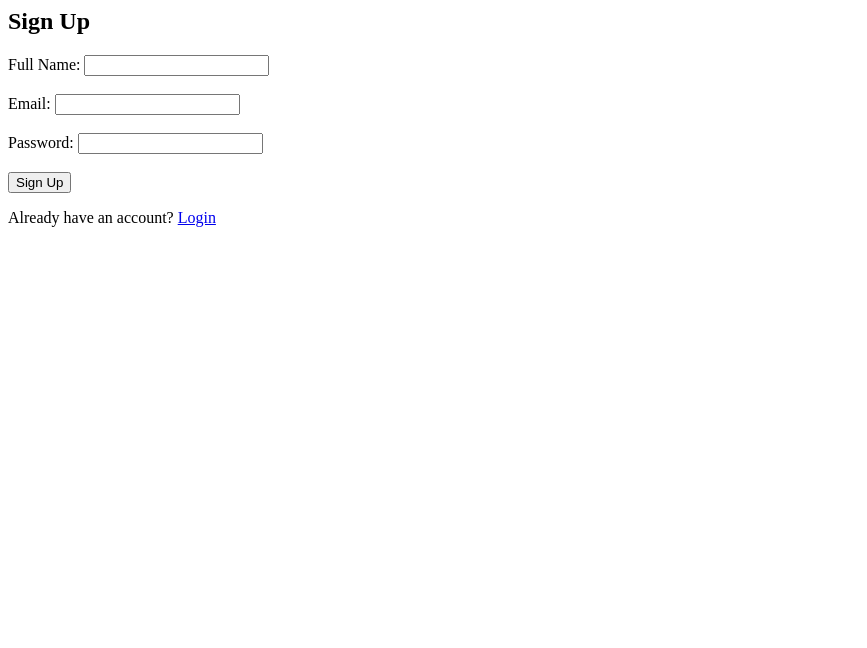
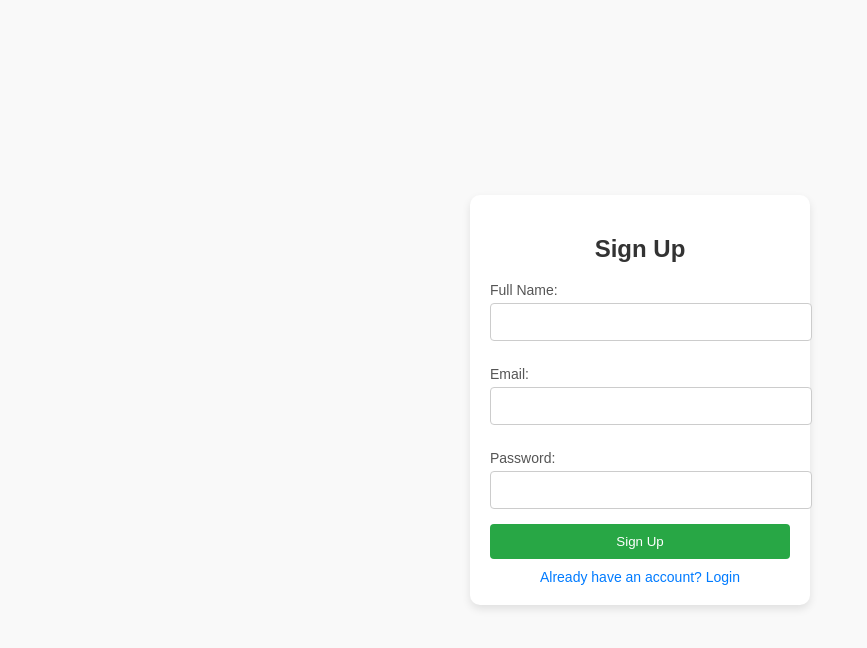
Before and after one commit to ManojCmd91/FRONNBACK, a website: page Frontend/public/register.html in a window 1280 px wide. Shown: the whole page, without its empty margins (0-867 px from the left). Drawn offline with Linux system fonts and the light colour scheme.

Commit message:
Update register.html

```diff
--- a/Frontend/public/register.html
+++ b/Frontend/public/register.html
@@ -1,51 +1,115 @@
+<!DOCTYPE html>
 <html lang="en">
 <head>
     <meta charset="UTF-8">
     <meta name="viewport" content="width=device-width, initial-scale=1.0">
     <title>Sign Up</title>
+    <style>
+        body {
+            font-family: Arial, sans-serif;
+            margin: 0;
+            padding: 0;
+            display: flex;
+            justify-content: center;
+            align-items: center;
+            height: 100vh;
+            background-color: #f9f9f9;
+        }
+        .register-container {
+            width: 300px;
+            padding: 20px;
+            background: white;
+            box-shadow: 0 4px 8px rgba(0, 0, 0, 0.1);
+            border-radius: 10px;
+        }
+        h2 {
+            text-align: center;
+            color: #333;
+        }
+        label {
+            display: block;
+            margin: 10px 0 5px;
+            font-size: 14px;
+            color: #555;
+        }
+        input {
+            width: 100%;
+            padding: 10px;
+            margin-bottom: 15px;
+            border: 1px solid #ccc;
+            border-radius: 4px;
+            font-size: 14px;
+        }
+        button {
+            width: 100%;
+            padding: 10px;
+            background-color: #28a745;
+            color: white;
+            border: none;
+            border-radius: 4px;
+            cursor: pointer;
+        }
+        button:hover {
+            background-color: #218838;
+        }
+        .login-link {
+            text-align: center;
+            margin-top: 10px;
+            font-size: 14px;
+        }
+        .login-link a {
+            color: #007bff;
+            text-decoration: none;
+        }
+        .login-link a:hover {
+            text-decoration: underline;
+        }
+    </style>
 </head>
 <body>
+    <div class="register-container">
         <h2>Sign Up</h2>
         <form id="registerForm">
             <label for="name">Full Name:</label>
-        <input type="text" id="name" name="name" required><br><br>
-
+            <input type="text" id="name" name="name" required>
             <label for="email">Email:</label>
-        <input type="email" id="email" name="email" required><br><br>
-
+            <input type="email" id="email" name="email" required>
             <label for="password">Password:</label>
-        <input type="password" id="password" name="password" required><br><br>
-
+            <input type="password" id="password" name="password" required>
             <button type="submit">Sign Up</button>
         </form>
-    <p>Already have an account? <a href="index.html">Login</a></p>
+        <div class="login-link">
+            <a href="index.html">Already have an account? Login</a>
+        </div>
+    </div>
 
     <script>
-        document.getElementById('registerForm').addEventListener('submit', async (event) => {
+        document.getElementById('registerForm').addEventListener('submit', async function(event) {
             event.preventDefault();
 
             const formData = {
                 name: document.getElementById('name').value,
                 email: document.getElementById('email').value,
-                password: document.getElementById('password').value,
+                password: document.getElementById('password').value
             };
 
             try {
                 const response = await fetch('https://e-chakra.onrender.com/register', {
                     method: 'POST',
                     headers: { 'Content-Type': 'application/json' },
-                    body: JSON.stringify(formData),
+                    body: JSON.stringify(formData)
                 });
 
+                const data = await response.json();
+
                 if (response.ok) {
-                    alert("Registration successful!");
+                    alert('Registration successful!');
                     window.location.href = 'index.html'; // Redirect to login page
                 } else {
-                    const errorData = await response.json();
-                    alert("Registration failed: " + (errorData.message || "Please try again."));
+                    alert(data.message || 'Registration failed. Please try again.');
                 }
             } catch (error) {
-                alert("Error: " + error.message);
+                alert('Error: ' + error.message);
             }
         });
     </script>
```
Lines whose indentation alone changed are shown as unchanged.
